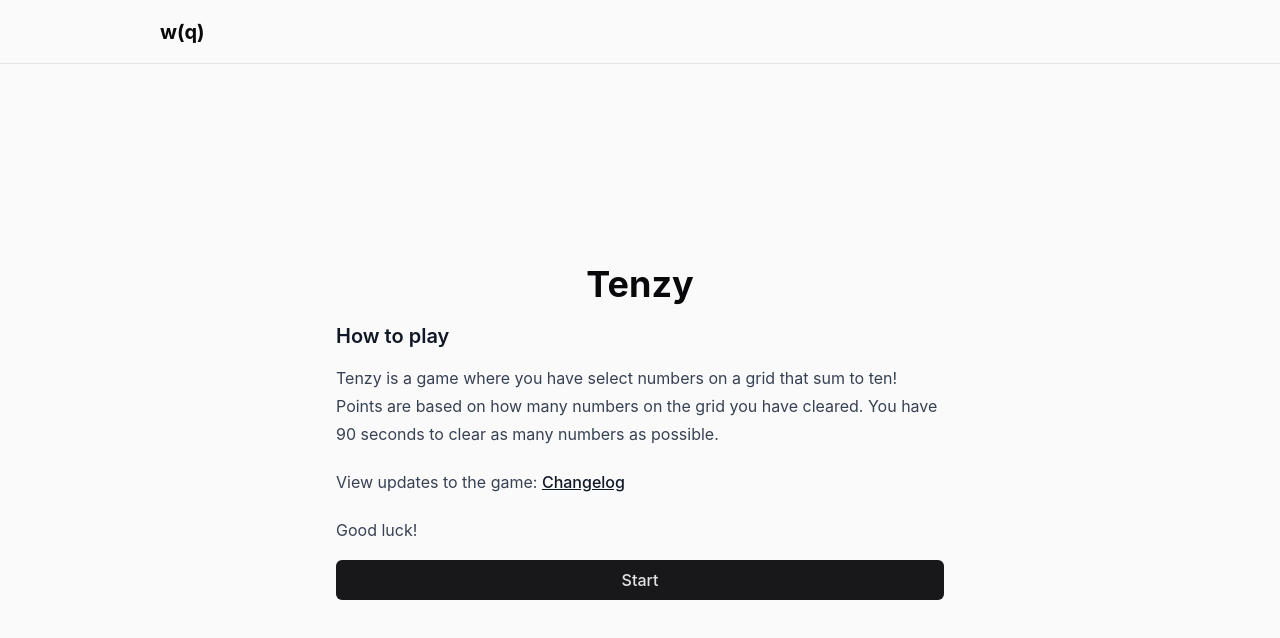
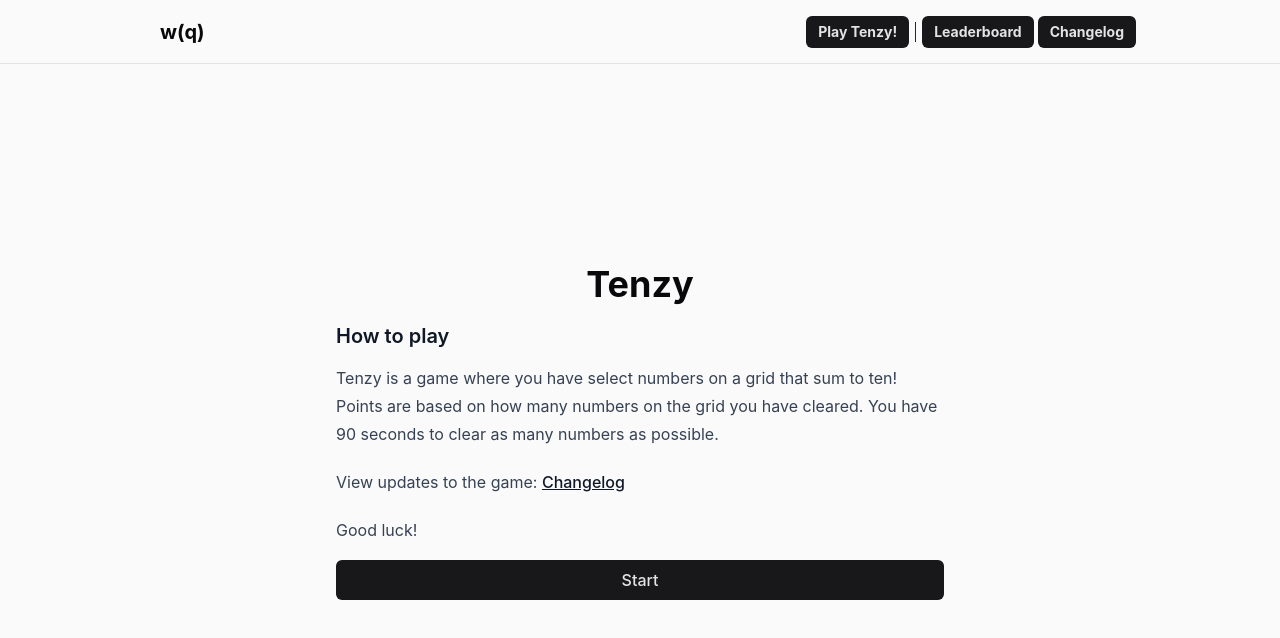
Before and after one commit to Sanghawk/fruitbox-practice, a Next.js app: page /tenzy in a window 1280 px wide. Shown: the top 638 px of the page. Built offline with nearby package versions, Linux system fonts and the light colour scheme.

Commit message:
Implements custom tenzy header nav for mobile and desktop and installs heroicon as new project dependency

```diff
--- /dev/null
+++ b/app/components/Header.tsx
@@ -0,0 +1,132 @@
+"use client";
+import clsx from "clsx";
+import Link from "next/link";
+import { usePathname } from "next/navigation";
+import { useState } from "react";
+import { EllipsisHorizontalIcon } from "@heroicons/react/24/outline";
+
+export default function Header() {
+  const pathname = usePathname();
+  const pathArr = pathname.split("/");
+  const isTenzy = pathArr.length > 1 && pathArr[1] === "tenzy";
+  const [isMenuOpen, setIsMenuOpen] = useState(false);
+
+  // Header styles
+  const headerStyles = {
+    position: "sticky top-0 left-0 right-0 z-50",
+    dimensions: "h-[64px]",
+    border: "border-b-[1px] border-base-200 dark:border-base-900",
+    bgAndText: "base-bg-and-text",
+  };
+
+  return (
+    <header
+      className={clsx(
+        headerStyles.position,
+        headerStyles.dimensions,
+        headerStyles.border,
+        headerStyles.bgAndText
+      )}
+    >
+      <div className="relative mx-auto max-w-screen-lg h-full">
+        <div className="flex items-center h-full mx-4">
+          <div className="flex flex-row justify-between items-center gap-4 w-full">
+            <Link className="btn btn-md font-bold text-mono text-xl" href="/">
+              w(q)
+            </Link>
+            <div className="">
+              {isTenzy && (
+                <TenzyNav
+                  isMenuOpen={isMenuOpen}
+                  setIsMenuOpen={setIsMenuOpen}
+                />
+              )}
+            </div>
+          </div>
+        </div>
+      </div>
+    </header>
+  );
+}
+
+function TenzyNav({
+  isMenuOpen,
+  setIsMenuOpen,
+}: {
+  isMenuOpen: boolean;
+  setIsMenuOpen: (isMenuOpen: boolean) => void;
+}) {
+  return (
+    <div className="flex flex-row gap-1.5">
+      <Link
+        className="btn btn-sm btn-primary font-bold text-mono"
+        href="/tenzy"
+      >
+        Play Tenzy!
+      </Link>
+      <div className="w-px h-[20px] m-auto bg-base-800 dark:bg-base-900" />
+      {/* Desktop menu */}
+      <DesktopTenzyNav />
+      {/* Mobile menu */}
+      <MobileTenzyNav isMenuOpen={isMenuOpen} setIsMenuOpen={setIsMenuOpen} />
+    </div>
+  );
+}
+
+function DesktopTenzyNav() {
+  return (
+    <div className="hidden md:flex flex-row gap-1">
+      <Link
+        className="btn btn-sm btn-primary font-bold text-mono"
+        href="/tenzy/leaderboard"
+      >
+        Leaderboard
+      </Link>
+      <Link
+        className="btn btn-sm btn-primary font-bold text-mono"
+        href="/tenzy/changelog"
+      >
+        Changelog
+      </Link>
+    </div>
+  );
+}
+
+function MobileTenzyNav({
+  isMenuOpen,
+  setIsMenuOpen,
+}: {
+  isMenuOpen: boolean;
+  setIsMenuOpen: (isMenuOpen: boolean) => void;
+}) {
+  return (
+    <div className="md:hidden relative">
+      <button
+        className="btn btn-sm btn-primary font-bold text-mono"
+        onClick={() => setIsMenuOpen(!isMenuOpen)}
+      >
+        <EllipsisHorizontalIcon className="w-5 h-5" />
+      </button>
+      {isMenuOpen && (
+        <div className="base-bg-and-text absolute right-0 mt-2 w-48 rounded-md  ring-1 ring-base-200 dark:ring-base-900 ring-opacity-5">
+          <div className="py-1" role="menu">
+            <Link
+              href="/tenzy/leaderboard"
+              className="block px-4 py-2 text-md hover:bg-base-200 dark:hover:bg-base-900"
+              onClick={() => setIsMenuOpen(false)}
+            >
+              Leaderboard
+            </Link>
+            <Link
+              href="/tenzy/changelog"
+              className="block px-4 py-2 text-md hover:bg-base-200 dark:hover:bg-base-900"
+              onClick={() => setIsMenuOpen(false)}
+            >
+              Changelog
+            </Link>
+          </div>
+        </div>
+      )}
+    </div>
+  );
+}
--- a/app/layout.tsx
+++ b/app/layout.tsx
@@ -3,9 +3,8 @@ import { Geist, Geist_Mono } from "next/font/google";
 import { SpeedInsights } from "@vercel/speed-insights/next";
 import { Analytics } from "@vercel/analytics/react";
 import { GoogleAnalytics } from "@next/third-parties/google";
-import clsx from "clsx";
 import "./globals.css";
-import Link from "next/link";
+import Header from "./components/Header";
 
 const geistSans = Geist({
   variable: "--font-geist-sans",
@@ -55,32 +54,3 @@ export default function RootLayout({
     </html>
   );
 }
-
-function Header() {
-  // Header styles
-  const headerStyles = {
-    position: "sticky top-0 left-0 right-0 z-50",
-    dimensions: "h-[64px]",
-    border: "border-b-[1px] border-base-200 dark:border-base-900",
-    bgAndText: "base-bg-and-text",
-  };
-
-  return (
-    <header
-      className={clsx(
-        headerStyles.position,
-        headerStyles.dimensions,
-        headerStyles.border,
-        headerStyles.bgAndText
-      )}
-    >
-      <div className="relative mx-auto max-w-screen-lg h-full">
-        <div className="flex items-center h-full mx-4">
-          <Link className="btn btn-md font-bold text-mono text-xl" href="/">
-            w(q)
-          </Link>
-        </div>
-      </div>
-    </header>
-  );
-}
--- a/app/tenzy/constants/config.tsx
+++ b/app/tenzy/constants/config.tsx
@@ -9,7 +9,7 @@ export const CELL_SIZE = 44;
 export const GAME_DURATION =
   process.env.NODE_ENV === "production"
     ? 90 // Production: 90 seconds
-    : 1000; // Development: 30 seconds
+    : 5; // Development: 30 seconds
 
 export const API_BASE_URL =
   process.env.NODE_ENV === "production"
--- a/package.json
+++ b/package.json
@@ -10,6 +10,7 @@
     "postinstall": "prisma generate"
   },
   "dependencies": {
+    "@heroicons/react": "^2.2.0",
     "@mdx-js/loader": "^3.1.0",
     "@mdx-js/react": "^3.1.0",
     "@next/mdx": "^15.3.2",
```
Also changed, not shown: 1 other file (tests, documents, lock files or other folders).
